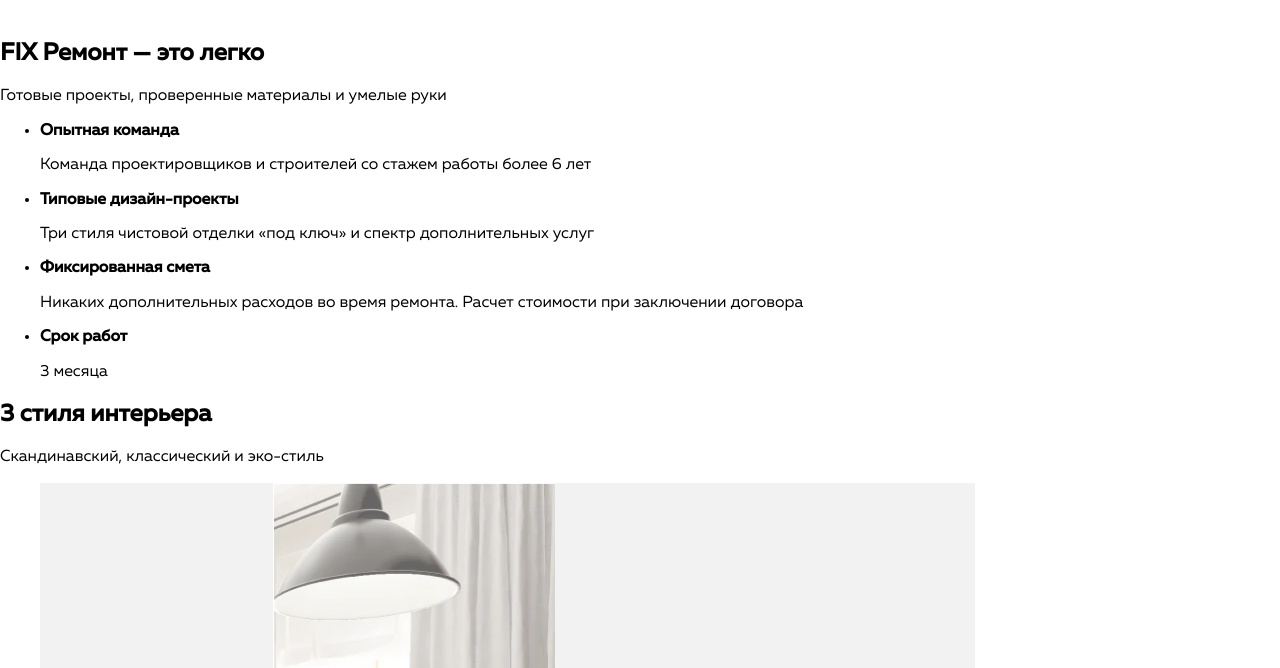
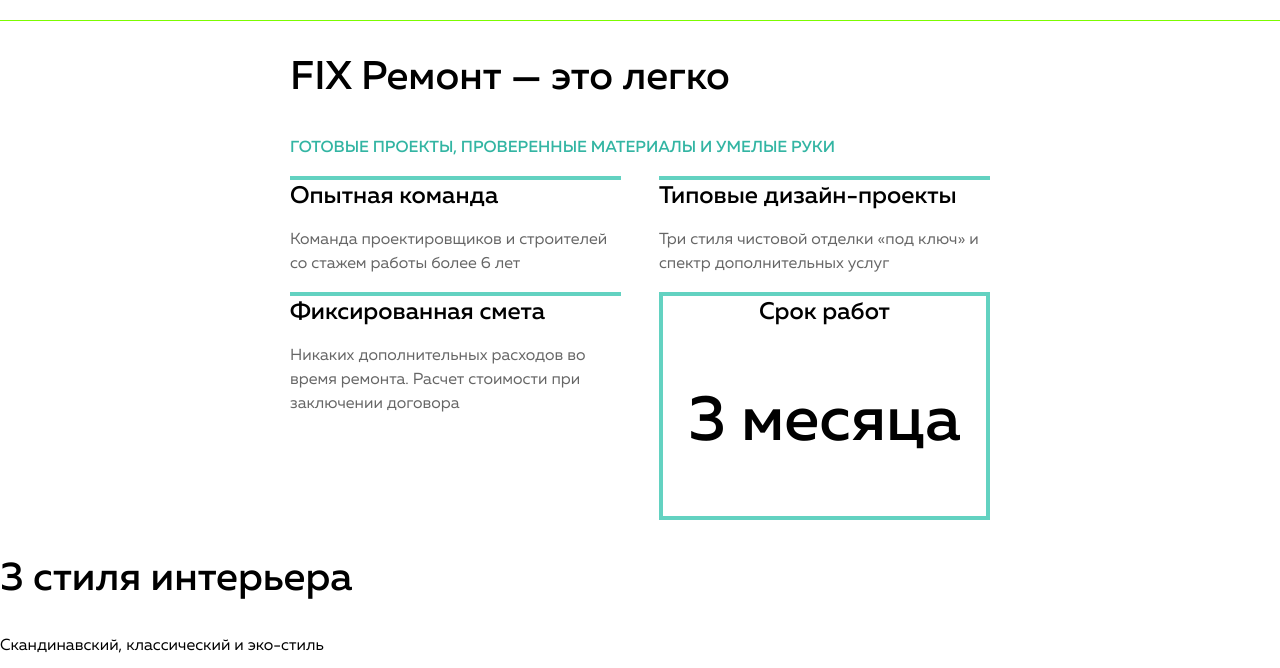
Before and after one commit to anna9grace/test_for_M18, a website: page source/index.html in a window 1280 px wide. Shown: the part 780-1448 px from the top of the page. Drawn offline with nearby package versions, Linux system fonts and the light colour scheme; files that its build step writes are made by us from their sources.

Commit message:
создает сетку экрана преимуществ, добавляет текстовые стили

```diff
--- a/source/index.html
+++ b/source/index.html
@@ -38,7 +38,7 @@
         </div>
     </header>
     <main id="main-content">
-        <section class="features">
+        <section class="features container">
             <h2>FIX Ремонт — это легко</h2>
             <p>Готовые проекты, проверенные материалы и умелые руки</p>
             <ul>
@@ -105,7 +105,7 @@
                 <span class="visually-hidden">Листать вперед</span>
             </button>
         </section>
-        <section class="subscribe">
+        <section class="subscribe container">
             <h2>Узнайте о запуске сервиса первым</h2>
             <form action="#" method="post" id="subscribe">
                 <p>Первым 10 клиентам стальная входная дверь в подарок</p>
--- /dev/null
+++ b/source/less/components/container.less
@@ -0,0 +1,7 @@
+.container
+{
+    width: 52.3%;
+    min-width: 700px;
+    margin-left: auto;
+    margin-right: auto;
+}
--- a/source/less/components/features.less
+++ b/source/less/components/features.less
@@ -0,0 +1,50 @@
+.features {
+    .font-sizes (16px; 24px);
+}
+
+.features > p
+{
+    color: @additional-accent-color;
+    font-weight: 500;
+    text-transform: uppercase;
+}
+
+.features ul
+{
+    .list-reset();
+    display: flex;
+    flex-wrap: wrap;
+    justify-content: space-between;
+}
+
+.features li
+{
+    border-top: 4px solid @border-accent-color;
+    flex-basis: 47.3%;
+
+}
+
+
+.features li > b
+{
+    .font-sizes (24px; 32px);
+    font-weight: 500;
+}
+
+.features li > p
+{
+    color: @main-color-medium;
+}
+
+.features li:last-of-type
+{
+    text-align: center;
+    border: 4px solid @border-accent-color;
+}
+
+.features li:last-of-type > p
+{
+    .font-sizes (64px; 60px);
+    font-weight: 500;
+    color: @main-color-dark;
+}
--- a/source/less/components/header.less
+++ b/source/less/components/header.less
@@ -2,6 +2,7 @@
 {
     width: 100%;
     height: 100vh;
+    outline: 1px solid lawngreen;
 }
 
 .header-wrapper
--- a/source/less/global.less
+++ b/source/less/global.less
@@ -28,6 +28,13 @@
     flex-grow: 1;
 }
 
+
+html > body > main h2
+{
+    .font-sizes (40px; 50px);
+    font-weight: 500;
+}
+
 html > body > footer
 {
     flex-shrink: 0;
--- a/source/less/style.less
+++ b/source/less/style.less
@@ -2,6 +2,7 @@
 @import "mixins.less";
 @import "fonts.less";
 @import "global.less";
+@import "components/container.less";
 @import "components/header.less";
 @import "components/features.less";
 @import "components/styles.less";
```
